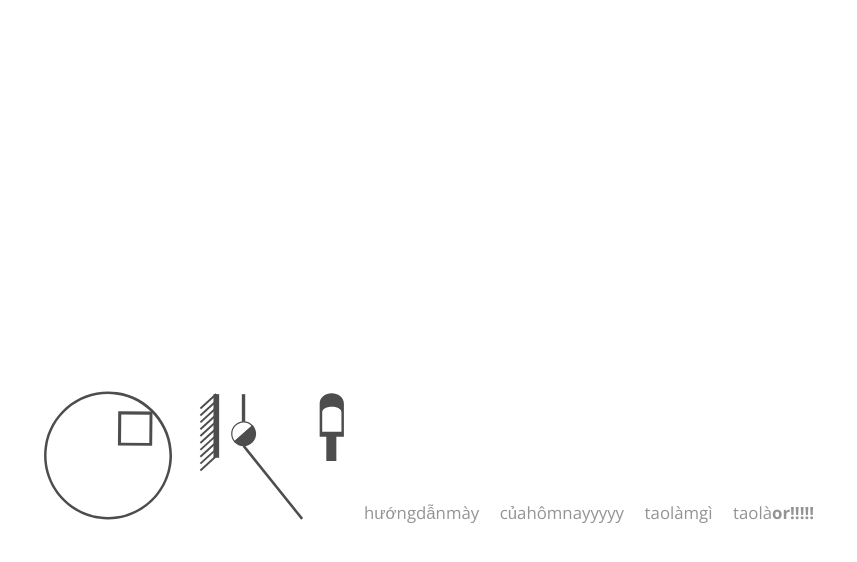
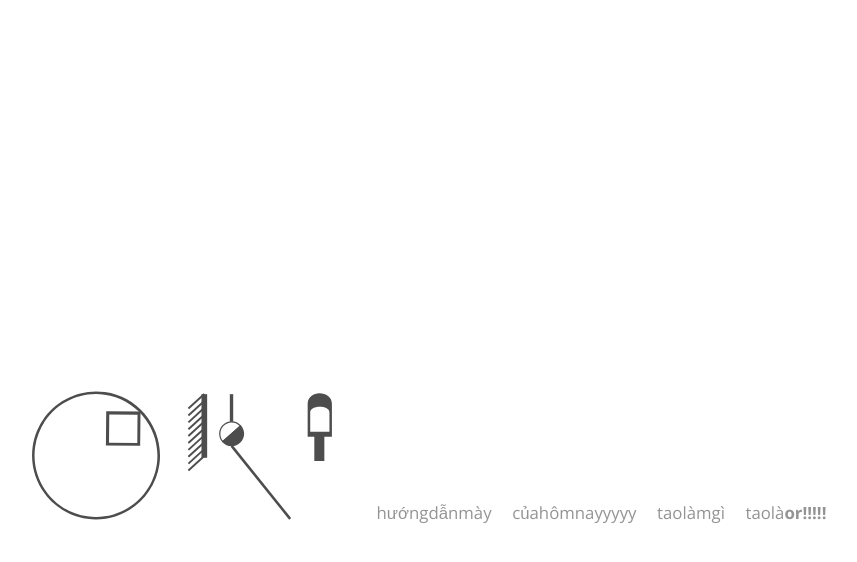
Before and after one commit to f-ma/oriiiii, a Jekyll site: the page built from index.html, in a window 1280 px wide. Shown: the top 562 px of the page, without its empty margins (211-1068 px from the left). Built offline with Jekyll 4.4.1, drawn with Linux system fonts in a browser that asks for light colours.

Commit message:
Update route

```diff
--- a/css/main.scss
+++ b/css/main.scss
@@ -12,6 +12,7 @@
 
 .landing-page {
   height: 100%;
+  min-height: 480px;
 }
 
 #landing {
@@ -19,7 +20,6 @@
     color: $landing-link-color;
     text-decoration: none;
     opacity: .6;
-    @include transition(opacity, .2s, 0s);
     &:hover {
       text-decoration: none;
       opacity: 1;
@@ -53,10 +53,11 @@
       justify-content: space-between;
       font-size: 1.2em;
       min-width: 450px;
-      margin-left: 1.2em;
+      margin-left: 45px;
     }
   }
   .separator {
+    margin-top: 15px;
     width: 60%;
     min-width: 800px;
     display: none;
--- a/tutorials.html
+++ b/tutorials.html
@@ -1,4 +1,4 @@
 ---
-permalink: /tu
+permalink: /tu/
 ---
 tuuuuu
```
